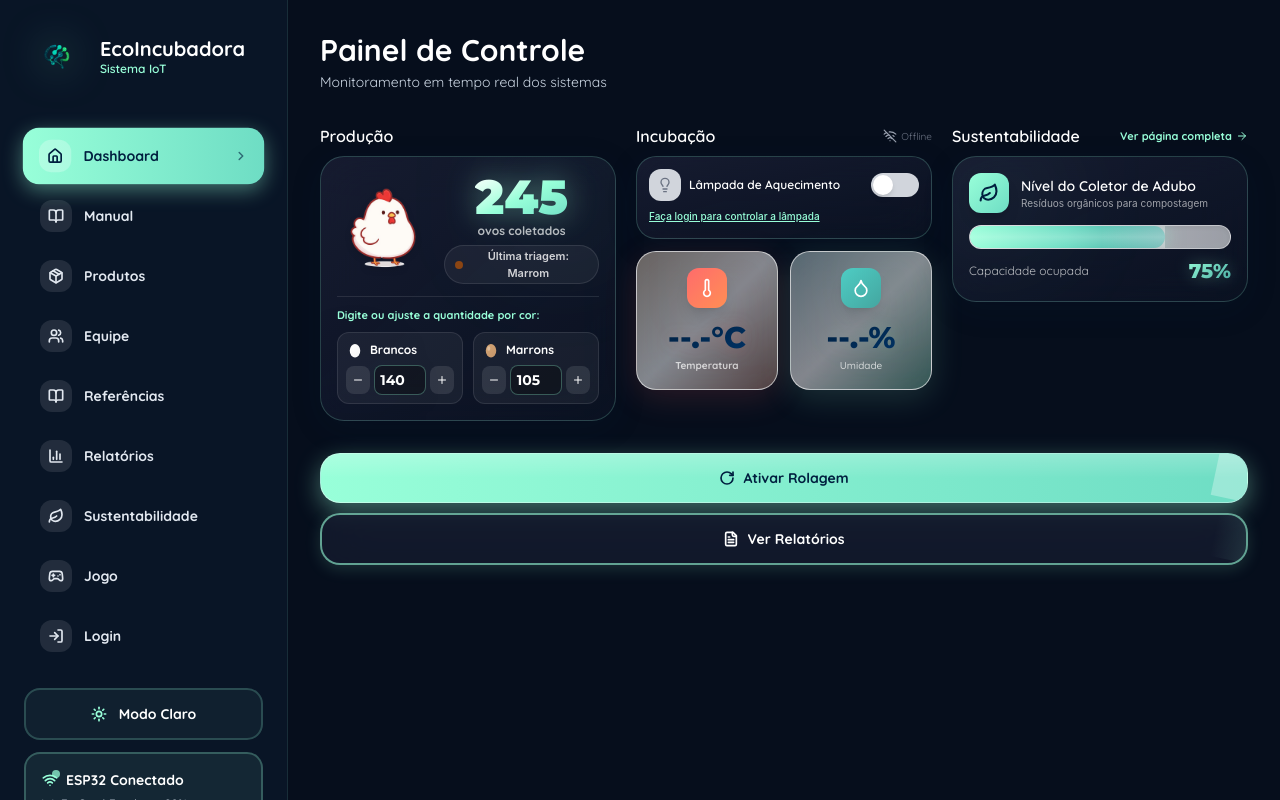
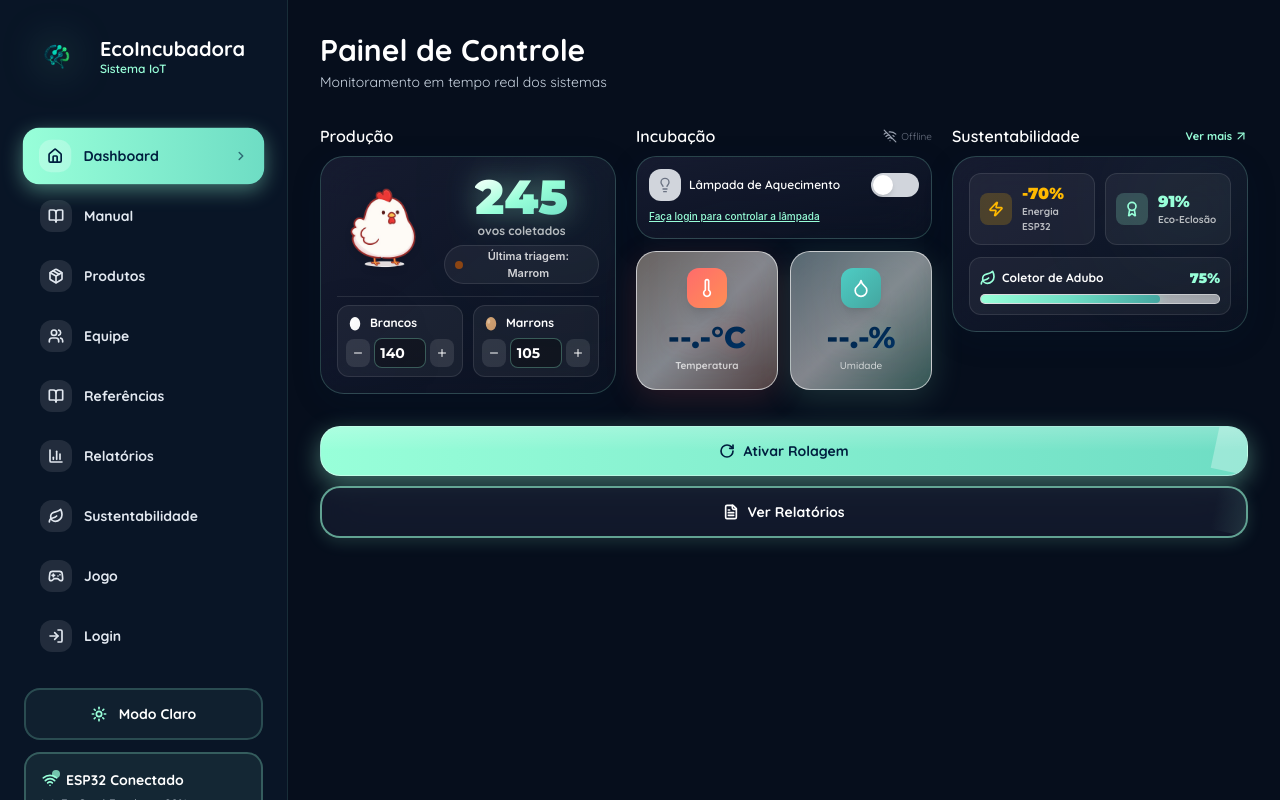
Before and after one commit to Pedrootavio12BTARDE/Frontend-Incubadora-TCC, a React (Vite) app: page / in a window 1280 px wide. Built offline with nearby package versions, Linux system fonts and the light colour scheme; no server answers.

Commit message:
alteração do card de sustentabilidade da deshboard

```diff
--- a/src/app/components/ProductionCard.tsx
+++ b/src/app/components/ProductionCard.tsx
@@ -175,11 +175,7 @@ export function ProductionCard({
           </div>
 
           {/* Bottom Section: Espaços para escrever as quantidades */}
-          <div className={`w-full pt-2.5 border-t ${darkMode ? 'border-white/10' : 'border-[#001F3F]/10'}`}>
-            <p className={`text-[11px] font-bold mb-2 ${darkMode ? 'text-[#98FFD9]' : 'text-[#001F3F]/80'}`} style={{ fontFamily: 'Quicksand, sans-serif' }}>
-              Digite ou ajuste a quantidade por cor:
-            </p>
-
+          <div className={`w-full pt-2 border-t ${darkMode ? 'border-white/10' : 'border-[#001F3F]/10'}`}>
             <div className="grid grid-cols-2 gap-2.5">
               {/* Ovos Brancos */}
               <div className={`p-2 rounded-xl border transition-all ${
--- a/src/app/components/SustainabilityCard.tsx
+++ b/src/app/components/SustainabilityCard.tsx
@@ -1,33 +1,44 @@
-import { Leaf, ArrowRight } from "lucide-react";
+import { Leaf, Zap, Award, ArrowUpRight } from "lucide-react";
 
 interface SustainabilityCardProps {
-  level: number; // 0-100
+  level?: number; // 0-100 (nível do coletor de adubo)
+  energySavings?: number; // % economia (ex: 70)
+  hatchRate?: number; // % eclosão (ex: 91)
   darkMode?: boolean;
   onNavigate?: () => void;
 }
 
-export function SustainabilityCard({ level, darkMode = false, onNavigate }: SustainabilityCardProps) {
+export function SustainabilityCard({
+  level = 75,
+  energySavings = 70,
+  hatchRate = 91,
+  darkMode = false,
+  onNavigate,
+}: SustainabilityCardProps) {
   return (
     <div>
       <div className="flex items-center justify-between mb-2">
-        <h2 className={`text-base transition-colors duration-300 ${darkMode ? 'text-white' : 'text-[#001F3F]'}`} style={{ fontFamily: 'Quicksand, sans-serif', fontWeight: 600 }}>
+        <h2
+          className={`text-base transition-colors duration-300 ${darkMode ? 'text-white' : 'text-[#001F3F]'}`}
+          style={{ fontFamily: 'Quicksand, sans-serif', fontWeight: 600 }}
+        >
           Sustentabilidade
         </h2>
         {onNavigate && (
           <button
             type="button"
             onClick={onNavigate}
-            className="text-[11px] font-bold text-[#98FFD9] hover:underline flex items-center gap-1 transition-all cursor-pointer"
+            className="text-[11px] font-bold text-[#98FFD9] hover:underline flex items-center gap-0.5 transition-all cursor-pointer"
             style={{ fontFamily: 'Quicksand, sans-serif' }}
           >
-            Ver página completa <ArrowRight className="w-3 h-3" />
+            Ver mais <ArrowUpRight className="w-3.5 h-3.5" />
           </button>
         )}
       </div>
 
       <div
         onClick={onNavigate}
-        className={`relative backdrop-blur-xl rounded-[1.5rem] shadow-[0_8px_32px_rgba(0,31,63,0.12)] p-4 overflow-hidden transition-all duration-300 ${
+        className={`relative backdrop-blur-xl rounded-[1.5rem] shadow-[0_8px_32px_rgba(0,31,63,0.12)] p-4 overflow-hidden transition-all duration-300 flex flex-col justify-between ${
           onNavigate ? "cursor-pointer hover:scale-[1.01]" : ""
         } ${
           darkMode
@@ -35,51 +46,76 @@ export function SustainabilityCard({ level, darkMode = false, onNavigate }: Sust
             : 'bg-gradient-to-br from-white/60 to-white/30 border border-white/60'
         }`}
       >
-        {/* Efeito de brilho */}
-        <div className="absolute top-0 left-0 w-24 h-24 bg-gradient-to-br from-[#98FFD9]/20 to-transparent rounded-full blur-3xl pointer-events-none" />
+        {/* Glow */}
+        <div className="absolute top-0 right-0 w-24 h-24 bg-gradient-to-br from-[#98FFD9]/20 to-transparent rounded-full blur-3xl pointer-events-none" />
 
-        <div className="relative flex items-center gap-3 mb-3">
-          <div className="bg-gradient-to-br from-[#98FFD9] to-[#6EDDC4] p-2.5 rounded-xl shadow-lg">
-            <Leaf className="w-5 h-5 text-[#001F3F]" strokeWidth={2.5} />
+        {/* 2 Métricas em Destaque: Economia ESP32 e Eco-Eclosão */}
+        <div className="grid grid-cols-2 gap-2.5 mb-3">
+          {/* Economia de Energia pelo Relé ESP32 */}
+          <div className={`p-2.5 rounded-xl border flex items-center gap-2.5 transition-all ${
+            darkMode ? 'bg-white/5 border-white/10' : 'bg-white/70 border-white/90 shadow-sm'
+          }`}>
+            <div className="p-2 rounded-lg bg-amber-400/20 text-amber-400 shrink-0">
+              <Zap className="w-4 h-4" strokeWidth={2.5} />
+            </div>
+            <div>
+              <div
+                className="text-base font-black text-amber-400 leading-tight"
+                style={{ fontFamily: 'Montserrat, sans-serif' }}
+              >
+                -{energySavings}%
+              </div>
+              <div className={`text-[10px] font-bold ${darkMode ? 'text-white/70' : 'text-[#001F3F]/70'}`} style={{ fontFamily: 'Quicksand, sans-serif' }}>
+                Energia ESP32
+              </div>
+            </div>
           </div>
-          <div className="flex-1">
-            <div className={`text-sm transition-colors duration-300 ${darkMode ? 'text-white' : 'text-[#001F3F]'}`} style={{ fontFamily: 'Quicksand, sans-serif', fontWeight: 600 }}>
-              Nível do Coletor de Adubo
+
+          {/* Taxa de Eco-Eclosão */}
+          <div className={`p-2.5 rounded-xl border flex items-center gap-2.5 transition-all ${
+            darkMode ? 'bg-white/5 border-white/10' : 'bg-white/70 border-white/90 shadow-sm'
+          }`}>
+            <div className="p-2 rounded-lg bg-[#98FFD9]/20 text-[#98FFD9] shrink-0">
+              <Award className="w-4 h-4" strokeWidth={2.5} />
             </div>
-            <div className={`text-[10px] ${darkMode ? 'text-white/60' : 'text-[#001F3F]/60'}`}>
-              Resíduos orgânicos para compostagem
+            <div>
+              <div
+                className="text-base font-black text-[#98FFD9] leading-tight"
+                style={{ fontFamily: 'Montserrat, sans-serif' }}
+              >
+                {hatchRate}%
+              </div>
+              <div className={`text-[10px] font-bold ${darkMode ? 'text-white/70' : 'text-[#001F3F]/70'}`} style={{ fontFamily: 'Quicksand, sans-serif' }}>
+                Eco-Eclosão
+              </div>
             </div>
           </div>
         </div>
 
-        <div className="relative">
-          {/* Barra de progresso com gradiente orgânico */}
-          <div className="relative w-full h-6 bg-gradient-to-r from-gray-100/80 to-gray-50/60 rounded-full overflow-hidden backdrop-blur-sm border border-white/40 shadow-inner">
-            <div
-              className="absolute top-0 left-0 h-full bg-gradient-to-r from-[#98FFD9] via-[#6EDDC4] to-[#44A6A0] transition-all duration-500 rounded-full shadow-[0_0_20px_rgba(152,255,217,0.5)]"
-              style={{ width: `${level}%` }}
+        {/* Coletor de Adubo com Barra de Progresso */}
+        <div className={`p-2.5 rounded-xl border transition-all ${
+          darkMode ? 'bg-white/5 border-white/10' : 'bg-white/70 border-white/90 shadow-sm'
+        }`}>
+          <div className="flex items-center justify-between mb-1.5">
+            <div className="flex items-center gap-1.5">
+              <Leaf className="w-4 h-4 text-[#98FFD9]" strokeWidth={2.5} />
+              <span className={`text-xs font-bold ${darkMode ? 'text-white' : 'text-[#001F3F]'}`} style={{ fontFamily: 'Quicksand, sans-serif' }}>
+                Coletor de Adubo
+              </span>
+            </div>
+            <span
+              className="text-sm font-black text-[#98FFD9]"
+              style={{ fontFamily: 'Montserrat, sans-serif' }}
             >
-              {/* Efeito de brilho na barra */}
-              <div className="absolute inset-0 bg-gradient-to-t from-transparent via-white/20 to-transparent" />
-              <div className="absolute right-0 top-0 bottom-0 w-16 bg-gradient-to-l from-white/30 to-transparent" />
-            </div>
+              {level}%
+            </span>
           </div>
 
-          {/* Porcentagem com efeito glow */}
-          <div className="mt-2 flex items-center justify-between">
-            <div className={`text-xs transition-colors duration-300 ${darkMode ? 'text-white/70' : 'text-[#001F3F] opacity-60'}`} style={{ fontFamily: 'Quicksand, sans-serif' }}>
-              Capacidade ocupada
-            </div>
+          <div className="relative w-full h-2.5 bg-gradient-to-r from-gray-100/80 to-gray-50/60 rounded-full overflow-hidden backdrop-blur-sm border border-white/40 shadow-inner">
             <div
-              className="text-xl bg-gradient-to-br from-[#98FFD9] to-[#44A6A0] bg-clip-text text-transparent"
-              style={{
-                fontFamily: 'Montserrat, sans-serif',
-                fontWeight: 800,
-                filter: 'drop-shadow(0 0 8px rgba(152,255,217,0.3))'
-              }}
-            >
-              {level}%
-            </div>
+              className="absolute top-0 left-0 h-full bg-gradient-to-r from-[#98FFD9] via-[#6EDDC4] to-[#44A6A0] transition-all duration-500 rounded-full shadow-[0_0_12px_rgba(152,255,217,0.5)]"
+              style={{ width: `${level}%` }}
+            />
           </div>
         </div>
       </div>
```
